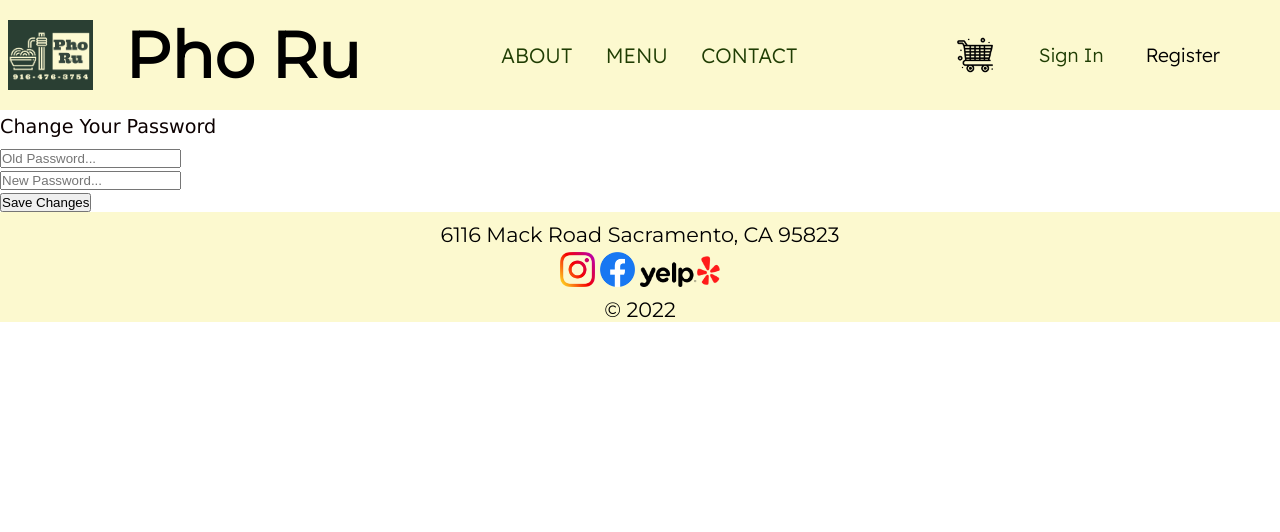
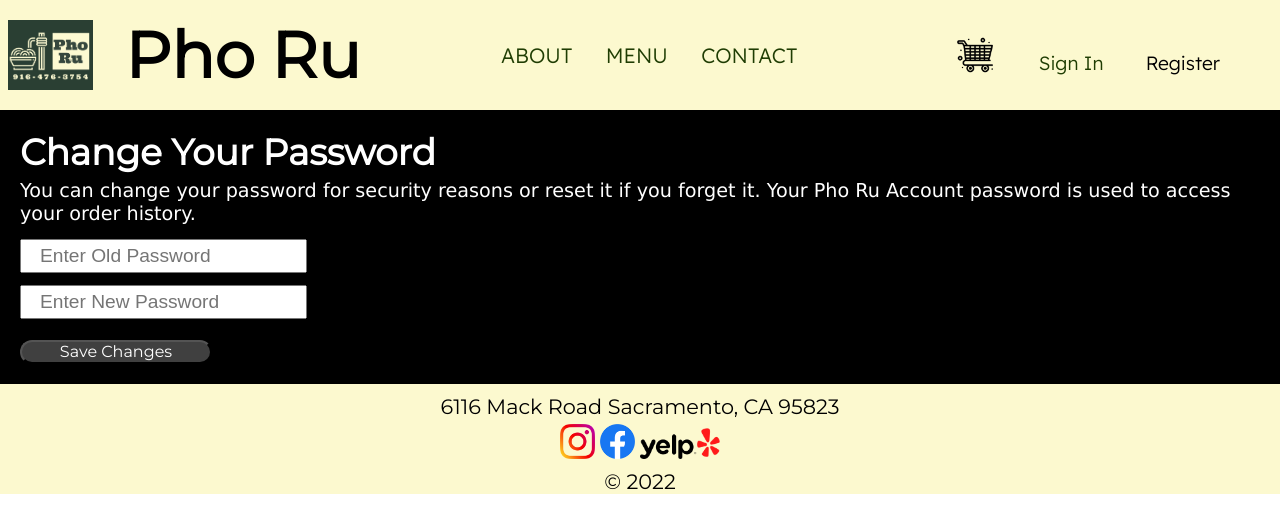
Before and after one commit to Massoud2017/Senior-Project, a React (Create React App) app in the folder frontend/restaurant/: page /changepassword in a window 1280 px wide. Shown: the top 532 px of the page. Built offline with nearby package versions, Linux system fonts and the light colour scheme; no server answers; a web font is replaced by a local one.

Commit message:
NPRRW-128: Profile and Reset Password Pages UI

```diff
--- a/frontend/restaurant/src/components/Nav.js
+++ b/frontend/restaurant/src/components/Nav.js
@@ -113,11 +113,8 @@ function Nav() {
 
         ) : (
         <div className="Prof_logoutContainer">
-
-
-        <button onClick={profile_button}> profile</button>
-        <button onClick={logout}> Logout</button>
-
+          <button className='prof-button' onClick={profile_button}> Profile</button>
+          <button className='logout-button' onClick={logout}> Sign Out</button>
         </div>
 
         )}
--- a/frontend/restaurant/src/components/components-styles/style.css
+++ b/frontend/restaurant/src/components/components-styles/style.css
@@ -458,9 +458,10 @@ h4{
     text-decoration: underline;
 }
 
-.login-btn,.Prof_logoutContainer {
+.login-btn,.prof-button, .logout-button {
     font-family: 'Lexend', sans-serif;
     color: rgb(31, 61, 3);
+    padding-top: 15px;
     margin: 0.75rem;
     cursor: pointer;
     display: inline-flex;
@@ -477,8 +478,9 @@ h4{
     color: black;
 }
 
-.login-btn-signup, .Prof_logoutContainer {
+.login-btn-signup {
     font-family: 'Lexend', sans-serif;
+    padding-top: 15px;
     color: rgb(31, 61, 3);
     margin: 0.25rem;
     cursor: pointer;
@@ -503,7 +505,7 @@ h4{
 
 
 /* ------------------------ */
-/* -- For Checout Popup    */
+/* -- For Checkout Popup    */
 /* ---------------------- */
 
 .chekoutpopup {
@@ -579,3 +581,103 @@ h4{
   cursor: pointer;
   outline: none;
 }
+
+/* ------------------------ */
+/* -- For Profile Page    */
+/* ---------------------- */
+
+.profilePageContainer {
+    display: flex;
+    flex-direction: row;
+    flex-wrap: wrap;
+    width: 100%;
+    padding: 1.5rem;
+    background-color: black;
+}
+
+.personImageColumn{
+    width: 100px;
+    margin: -2rem;
+    margin-right: -3rem;
+    padding-left: 0.5rem;
+}
+
+.basicInfoColumn {
+    flex: 1 2 0;
+    margin-left: 2.3rem;
+}
+
+.basicInfoColumn h3{
+    font-size: 2.5rem;
+    color: yellow;
+    cursor: default;
+    margin-bottom: 3rem;
+}
+
+.basicInfoColumn h1{
+    font-family: 'Montserrat', sans-serif;
+    font-size: 1.1rem;
+    color: white;
+
+}
+
+.OrderHistoryColumn {
+    flex: 1 1 0;
+}
+
+.OrderHistoryColumn h1 {
+    color: white;
+    font-size: 2rem;
+    text-align: left;
+}
+
+.PhoImageColumn{
+    flex: 1 1 0;
+    background-size: 100% auto;
+    text-align: center;
+    color: white;
+    font-family: 'Montserrat', sans-serif;
+    font-size: 1rem;
+    padding-top: 20px;
+}
+
+
+.changePSWDButon, .saveChangesButton{
+    margin-top: 15px;
+    border-radius: 20px;
+    height: 1.5rem;
+    width: 12rem;
+    background-color: #404040;
+    color: white;
+    font-size: 1rem;
+    font-family: 'Montserrat', sans-serif;
+    cursor: pointer;
+}
+
+.changePSWDButon:hover, .saveChangesButton:hover{
+    background-color: #696666;
+}
+
+/* -------------------------------- */
+/*      For Change Password Page    */
+/* -------------------------------- */
+
+.main-content{
+    color: white;
+    background-color: black;
+    padding: 1.25rem;
+}
+
+.main-content h3{
+    font-size: 2.25rem;
+    color: white;
+    cursor: default;
+}
+
+input[type=text] {
+    width: auto;
+    font-size: 1.2rem;
+    padding: 4px 18px;
+    margin: 6px 0;
+    box-sizing: border-box;
+  }
--- a/frontend/restaurant/src/screens/ChangePassword.js
+++ b/frontend/restaurant/src/screens/ChangePassword.js
@@ -1,5 +1,9 @@
 import React, { useState } from "react";
 import axios from "axios";
+
+function displayMessage() {
+    alert("Your password has been changed.");
+}
 
 function ChangePassword() {
   const [oldPassword, setOldPassword] = useState("");
@@ -24,26 +28,30 @@ function ChangePassword() {
           alert(response.data.error);
         }
       });
+      displayMessage();
   };
 
   return (
-    <div>
-      <h1>Change Your Password</h1>
+    <div className="main-content">
+      <h3>Change Your Password</h3>
+      <h1>You can change your password for security reasons or reset it if you forget it. Your Pho Ru Account password is used to access your order history.</h1>
+      <div className="inputChangePSWD">
         <input
           type="text"
-        placeholder="Old Password..."
+          placeholder="Enter Old Password"
           onChange={(event) => {
             setOldPassword(event.target.value);
           }}
         /><br/>
         <input
           type="text"
-        placeholder="New Password..."
+          placeholder="Enter New Password"
           onChange={(event) => {
             setNewPassword(event.target.value);
           }}
         /><br/>
-      <button onClick={changePassword}>Save Changes</button>
+      </div>
+      <button className="saveChangesButton" onClick={changePassword}>Save Changes</button>
     </div>
   );
 }
--- a/frontend/restaurant/src/screens/Profile.js
+++ b/frontend/restaurant/src/screens/Profile.js
@@ -25,12 +25,15 @@ function Profile() {
 
   return (
     <div className="profilePageContainer">
-      <div className="basicInfo">
+      <div className='personImageColumn'>
+        <img src={require('../assets/PersonOutline.PNG')} alt="FoodImages" width="120rem"/>
+      </div>
+      <div className="basicInfoColumn">
         {" "}
+        <h3>Hello, {name}</h3>
+        <h1> Full Name: {name} {last_name} </h1>
         <h1> Email: {username} </h1>
-        <h1> Name: {name} </h1>
-        <h1> Last Name: {last_name} </h1>
-        <button
+        <button className="changePSWDButon"
           onClick={() => {
             navigate("/changepassword");
           }}
@@ -39,11 +42,12 @@ function Profile() {
           Change My Password
         </button>
       </div>
-      <div className="order-history-container">
-          <h1>Order History</h1>
+      <div className="OrderHistoryColumn">
+          <h1>My Order History</h1>
       </div>
-      <div className="point-container">
-          <h1></h1>
+      <div className="PhoImageColumn">
+        <h1>The Most Un-Pho-Gettable Restaurant!</h1>
+        <img src={require('../assets/FoodImages.PNG')} alt="FoodImages" width="340px" />
       </div>
 
     </div>
```
Also changed, not shown: frontend/restaurant/src/assets/PersonOutline.PNG (added), 1 other file (tests, documents, lock files or other folders). Lines whose indentation alone changed are shown as unchanged.
